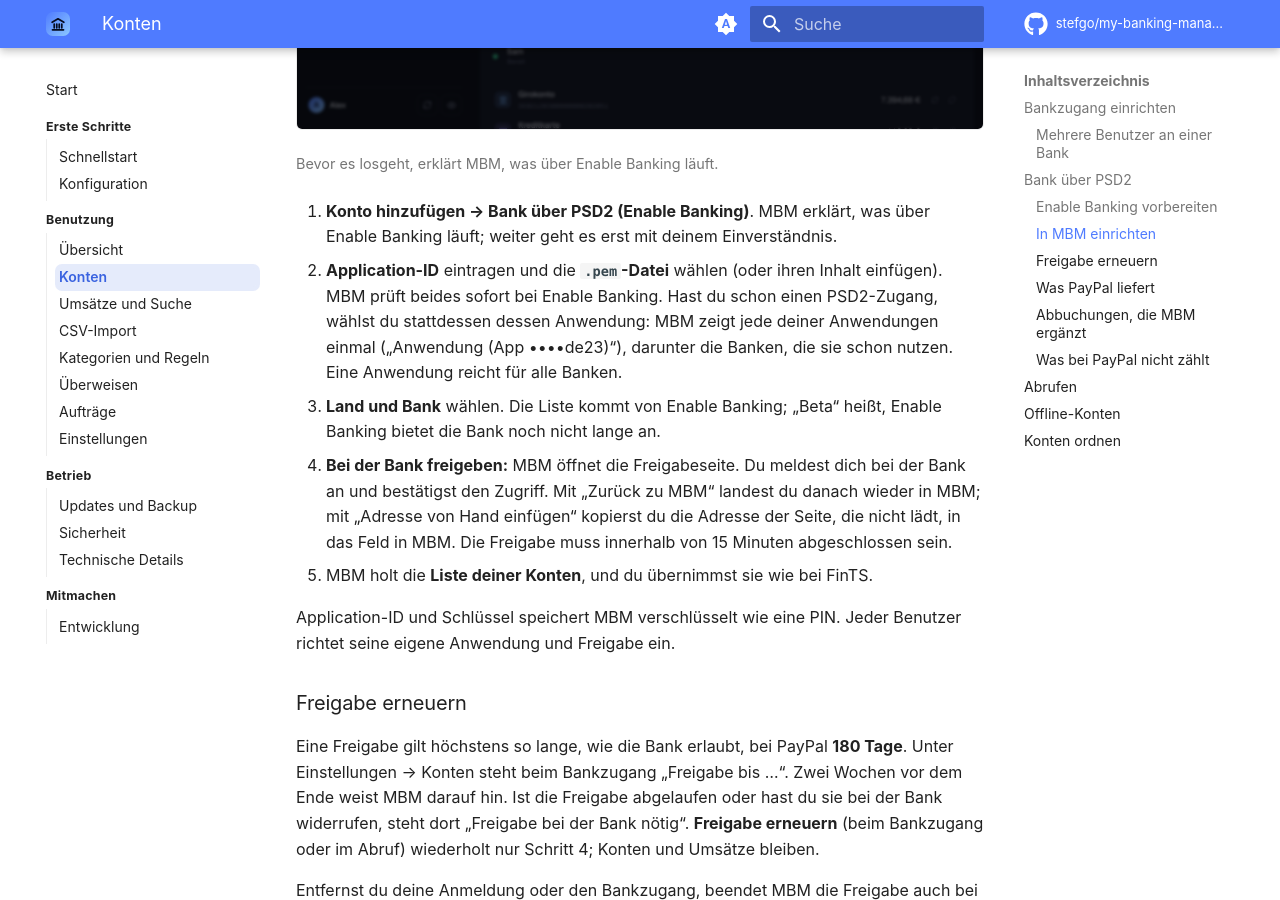
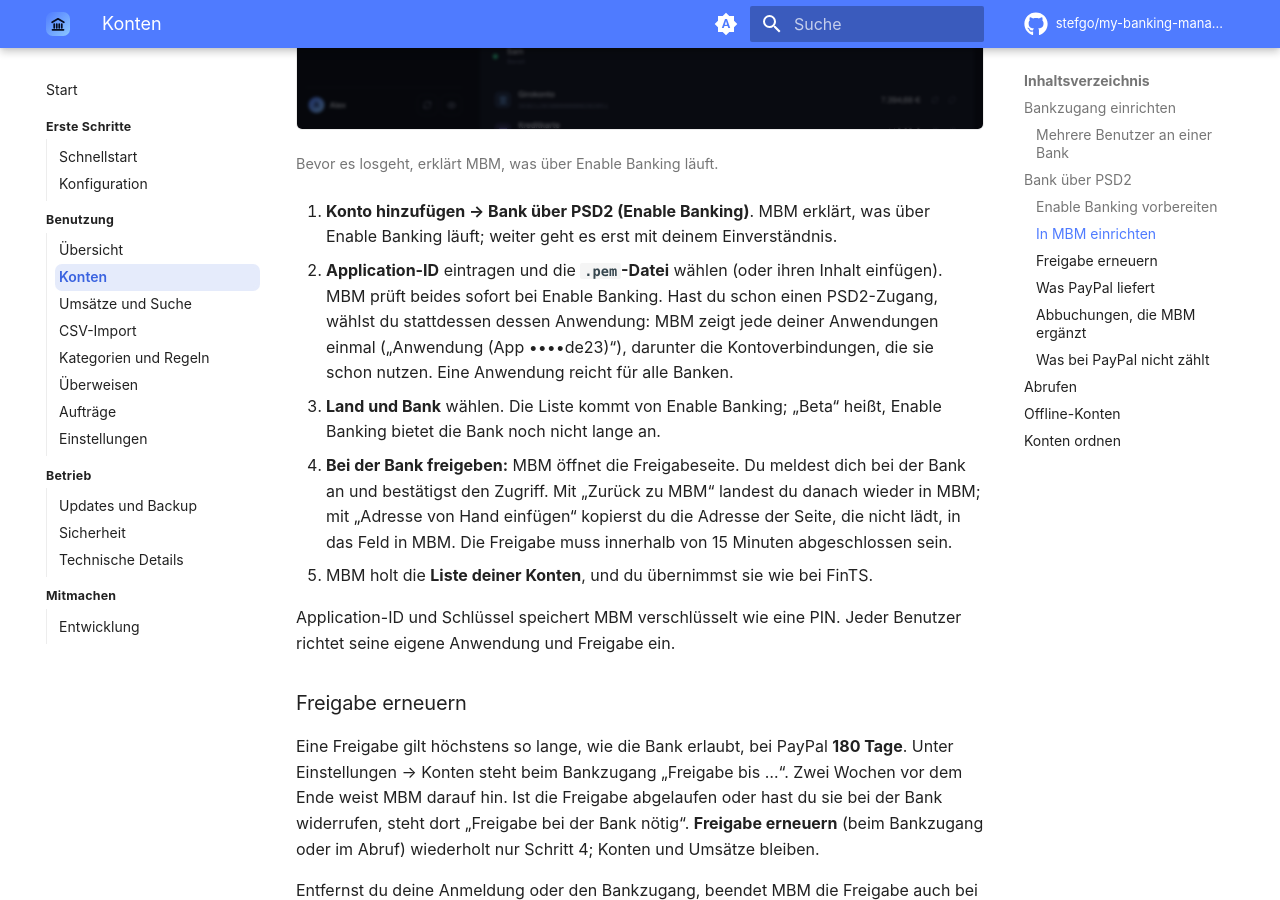
Before and after one commit to stefgo/my-banking-manager, an MkDocs documentation site: the page built from docs/guide/konten.md, in a window 1280 px wide and 900 px high, scrolled down 3653 px. Built offline with MkDocs 1.6.1 and Material for MkDocs 9.7.7, drawn with Linux system fonts in a browser that asks for light colours; comment, search, counter and statistics services are not loaded.

Commit message:
feat(psd2): Hinweis und Aufzählung der Kontoverbindungen je Anwendung
Über der Liste steht „Mit dieser Application-ID verwendete
Kontoverbindungen:“, die Kontoverbindungen erscheinen mit
Aufzählungspunkt.

Co-Authored-By: Claude Opus 5.5 <noreply@anthropic.com>

```diff
--- a/clients/web/src/styles/app.css
+++ b/clients/web/src/styles/app.css
@@ -942,8 +942,11 @@ a.mini { text-decoration: none; }
 .bank-item:hover, .bank-item.on { background: var(--surface-2); }
 .bank-item b { display: block; font-weight: 500; }
 .bank-item small { color: var(--faint); font-size: 12px; }
-/* PSD2 setup: the banks an own application already serves, one per line */
+/* PSD2 setup: the banks an own application already serves, one bulleted line each */
+.psd2-app-note { display: block; margin-top: 2px; }
 .psd2-app-banks { display: grid; }
+.psd2-app-banks small { position: relative; padding-left: 14px; }
+.psd2-app-banks small::before { content: "•"; position: absolute; left: 3px; }
 .spin { animation: spin 0.9s linear infinite; }
 
 @keyframes spin { to { transform: rotate(360deg); } }
--- a/docs/guide/konten.md
+++ b/docs/guide/konten.md
@@ -81,7 +81,7 @@ Einmalig, für alle Banken zusammen:
 2. **Application-ID** eintragen und die **`.pem`-Datei** wählen (oder ihren Inhalt einfügen). MBM
    prüft beides sofort bei Enable Banking. Hast du schon einen PSD2-Zugang, wählst du stattdessen
    dessen Anwendung: MBM zeigt jede deiner Anwendungen einmal („Anwendung (App ••••de23)“),
-   darunter die Banken, die sie schon nutzen. Eine Anwendung reicht für alle Banken.
+   darunter die Kontoverbindungen, die sie schon nutzen. Eine Anwendung reicht für alle Banken.
 3. **Land und Bank** wählen. Die Liste kommt von Enable Banking; „Beta“ heißt, Enable Banking
    bietet die Bank noch nicht lange an.
 4. **Bei der Bank freigeben:** MBM öffnet die Freigabeseite. Du meldest dich bei der Bank an und
```
Also changed, not shown: 1 other file.
